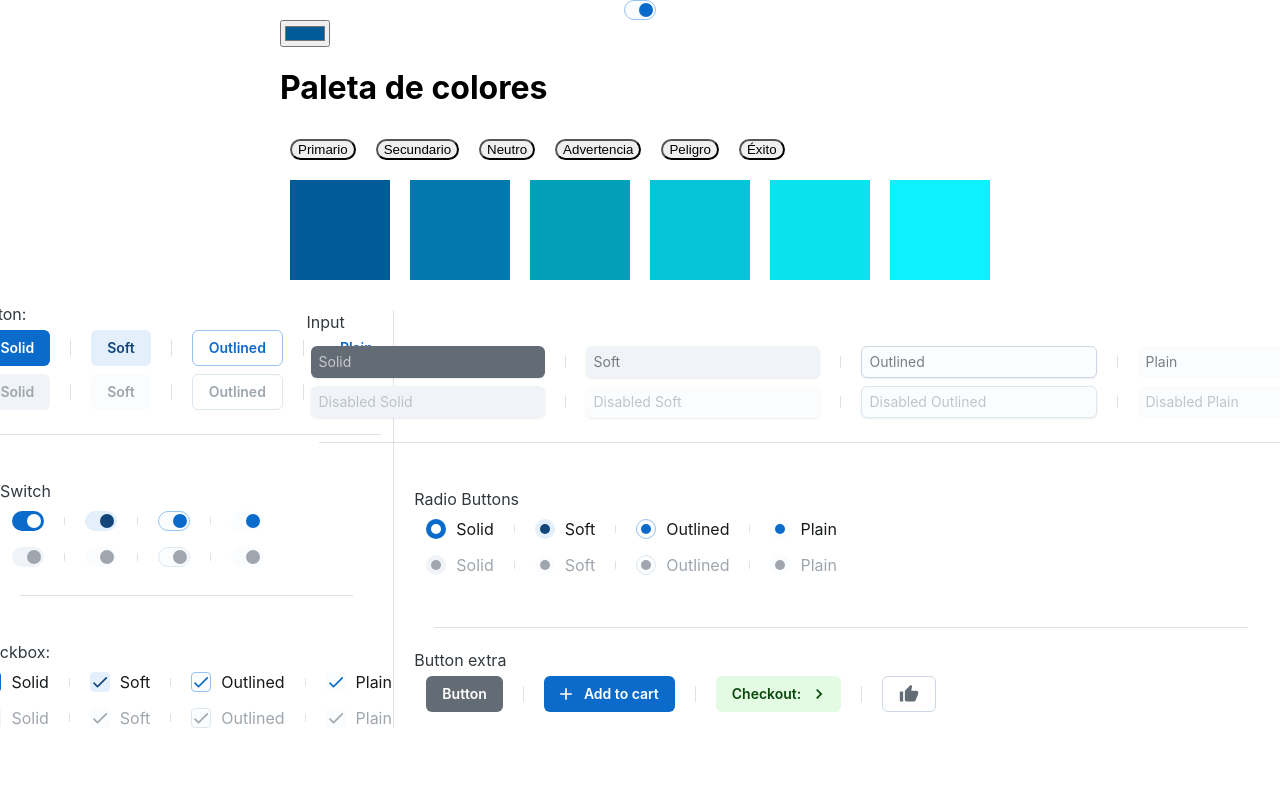
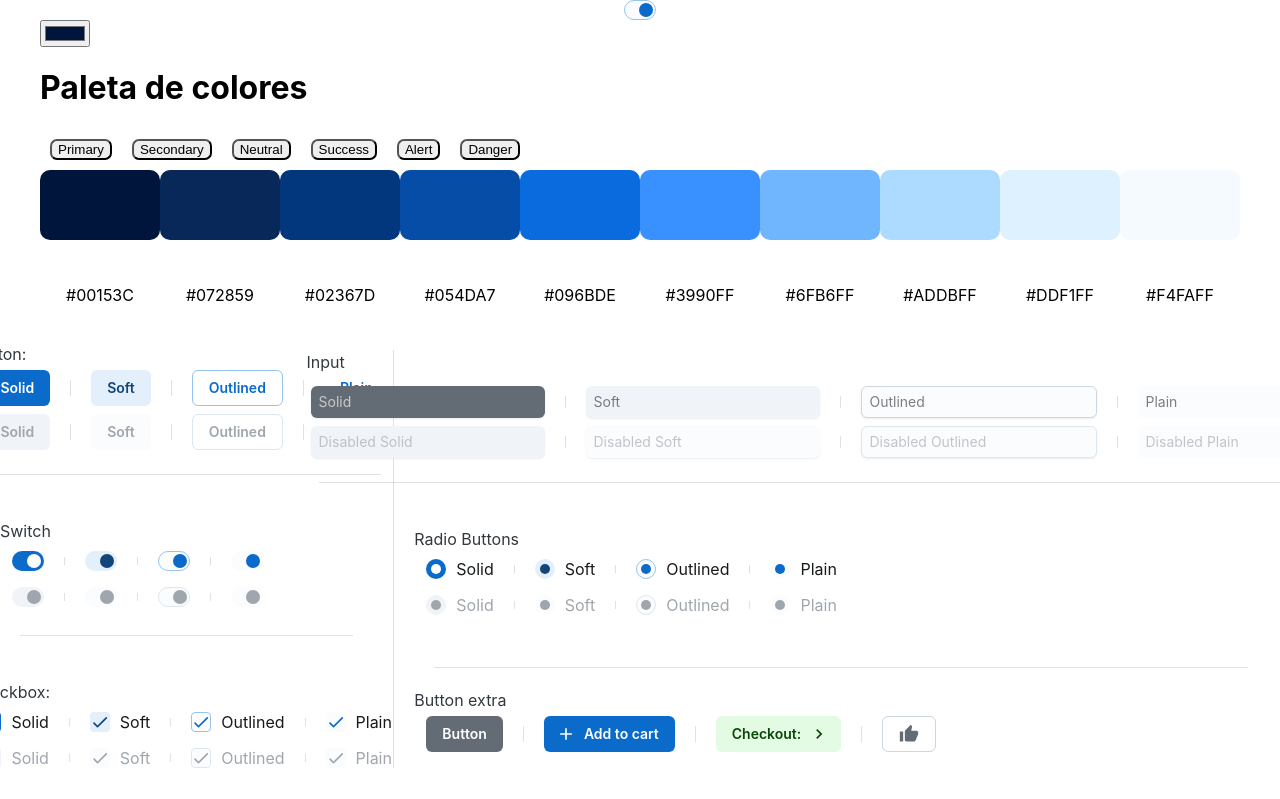
Before and after one commit to Ianguzman/Hermescorp, a React (Create React App) app: page / in a window 1280 px wide. Shown: the top 799 px of the page. Built offline with nearby package versions, Linux system fonts and the light colour scheme.

Commit message:
actualizacionde2.0del29/05/2023

```diff
--- a/src/App.js
+++ b/src/App.js
@@ -14,6 +14,7 @@ import {RadioButtons} from './componentes/radiobot';
 import {ButtonIcons} from './componentes/botonicon';
 import {InputDecorators} from './componentes/inputD';
 import colors from '@mui/joy/colors/colors.js';
+import { BorderAllOutlined } from '@mui/icons-material';
 
 
 
@@ -59,12 +60,12 @@ function SpacingGrid() {
 
 const Cuadrospalette = () => {
   const colors = {
-    blue: ['#005b96', '#0278ae', '#039fb8', '#04c4d9', '#0be2f0', '#0cf0ff'],
-    purple: ['#400080', '#5100a8', '#6300d4', '#7500ff', '#9700ff', '#b900ff'],
-    grey: ['#333333', '#4f4f4f', '#6b6b6b', '#878787', '#a3a3a3', '#bfbfbf'],
-    yellow: ['#ffd700', '#ffdd00', '#ffe400', '#ffeb00', '#fff200', '#fff900'],
-    red: ['#a80000', '#c40000', '#e10000', '#ff0000', '#ff1919', '#ff3333'],
-    green: ['#008000', '#009900', '#00b200', '#00cc00', '#00e500', '#00ff00'],
+    blue: ['#00153C','#072859','#02367D','#054DA7','#096BDE','#3990FF','#6FB6FF','#ADDBFF','#DDF1FF','#F4FAFF'],
+    purple: ['#1D0A42','#301761','#452382','#5F35AE','#814DDE','#A374F9','#C69EFF','#E1CBFF','#F4EAFF','#FDF7FF'],
+    grey: ['#131318','#25252D','#434356','#5A5A72','#73738C','#8F8FA3','#B9B9C6','#D8D8DF','#EBEBEF','#F7F7F8'],
+    yellow: ['#3B2300','#4D2D00','#633C01','#7D4E00','#9A6700','#BF8700','#D4A72C','#EAC54F','#FAE17D','#FFF8C5'],
+    red: ['#39000D','#580013','#77061B','#A10E25','#D3232F','#FA5255','#FF9192','#FFC7C5','#FFE9E8','#FFF8F6'],
+    green: ['#001D09','#002F0F','#034318','#0F5D26','#1A7D36','#2CA24D','#4CC76E','#77EC95','#D7F5DD','#F3FEF5'],
   };
 
   const [color, setColor] = useState('blue');
@@ -82,36 +83,59 @@ const Cuadrospalette = () => {
       <input type="color" value={colors[color][0]} onChange={handleColorChange} />
       <h1>Paleta de colores</h1>
       <div>
-        <button style={{ backgroundColor: colors.blue[700], margin: 10, borderRadius: 20 }} onClick={() => changeColor('blue')}>
-          Primario
+        <button style={{ backgroundColor: colors, margin: 10, borderRadius: 7 }} onClick={() => changeColor('blue')}>
+          Primary
         </button>
-        <button style={{ backgroundColor: colors.purple[700], margin: 10, borderRadius: 20 }} onClick={() => changeColor('purple')}>
-          Secundario
+        <button style={{ backgroundColor: colors, margin: 10, borderRadius: 7 }} onClick={() => changeColor('purple')}>
+          Secondary
         </button>
-        <button style={{ backgroundColor: colors.grey[700], margin: 10, borderRadius: 20 }} onClick={() => changeColor('grey')}>
-          Neutro
+        <button style={{ backgroundColor: colors, margin: 10, borderRadius: 7 }} onClick={() => changeColor('grey')}>
+          Neutral
         </button>
-        <button style={{ backgroundColor: colors.yellow[700], margin: 10, borderRadius: 20 }} onClick={() => changeColor('yellow')}>
-          Advertencia
+        <button style={{ backgroundColor: colors, margin: 10, borderRadius: 7 }} onClick={() => changeColor('green')}>
+          Success
         </button>
-        <button style={{ backgroundColor: colors.red[700], margin: 10, borderRadius: 20 }} onClick={() => changeColor('red')}>
-          Peligro
+        <button style={{ backgroundColor: colors, margin: 10, borderRadius: 7 }} onClick={() => changeColor('yellow')}>
+          Alert
         </button>
-        <button style={{ backgroundColor: colors.green[700], margin: 10, borderRadius: 20 }} onClick={() => changeColor('green')}>
-          Éxito
+        <button style={{ backgroundColor: colors, margin: 10, borderRadius: 7 }} onClick={() => changeColor('red')}>
+          Danger
         </button>
       </div>
       <Box display="flex" flexWrap="wrap">
         {colors[color].map((colorCode, index) => (
           <Box
             key={index}
-            width="100px"
-            height="100px"
+            width="120px"
+            height="70px"
             backgroundColor={colorCode}
-            margin="10px"
+            borderRadius={10}
           />
         ))}
       </Box>
+
+      <div style={{ display: 'flex', justifyContent: 'center', marginTop: '20px' }}>
+  {colors[color].map((colorCode, index) => (
+
+    <div
+      key={index}
+      style={{
+        backgroundColor: '#FFF', // Cambiar el fondo a negro o cualquier otro color deseado
+        color: '#000',
+        width: '120px',
+        height: '70px',
+        display: 'flex',
+        alignItems: 'center',
+        justifyContent: 'center',
+        borderRadius: '10px',
+      }}
+    >
+      {colorCode}
+    </div>
+
+
+        ))}
+      </div>
     </div>
   );
 };
```
